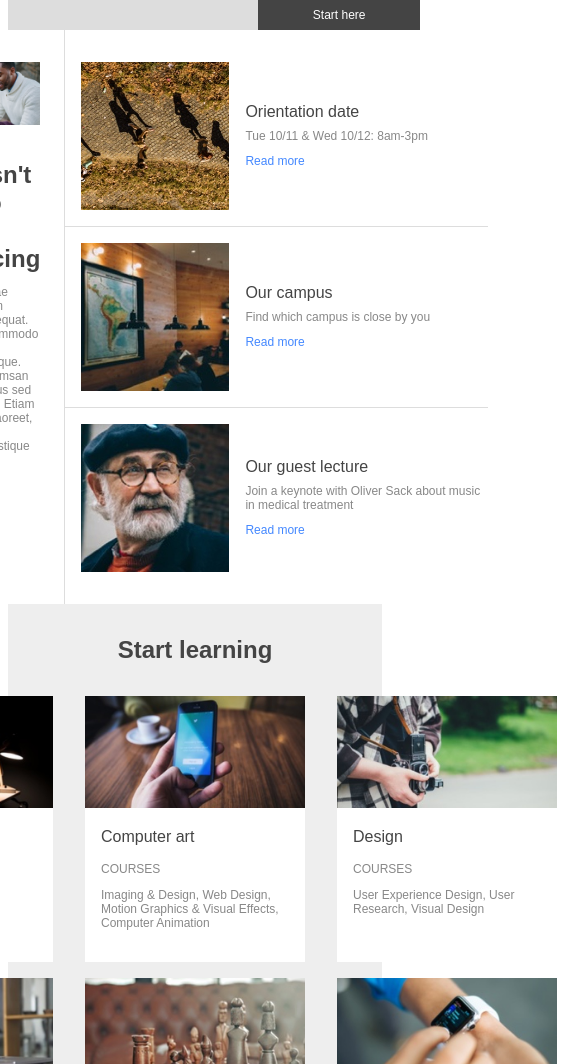
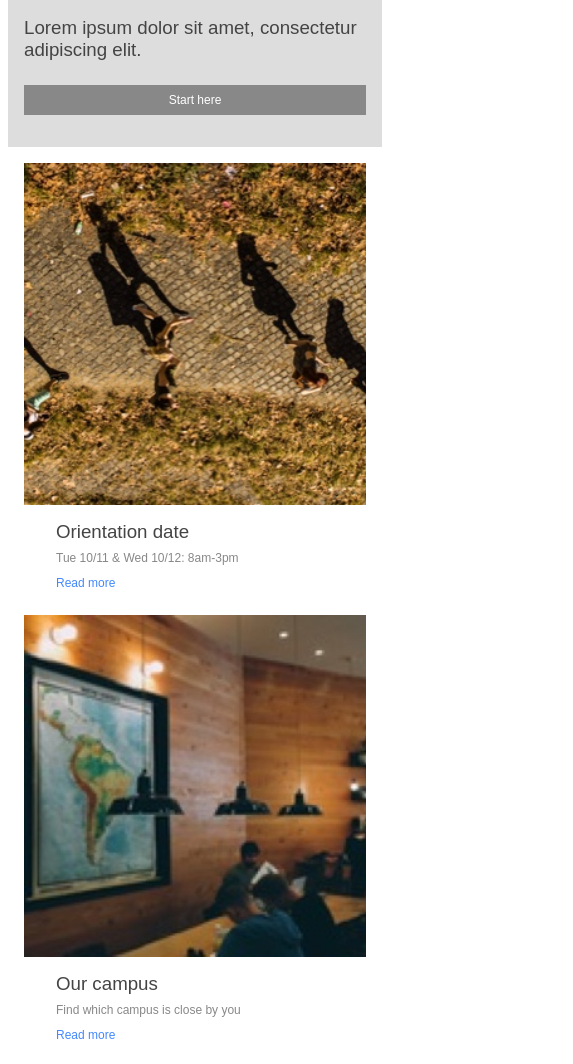
Before and after one commit to cbrosser/ColmarAcademy, a plain HTML site: page index.html in a window 390 px wide. Shown: the part 373-1437 px from the top of the page, 573 px wide, since content can reach past the window. Drawn offline with Linux system fonts and the light colour scheme; a web font is replaced by a local one.

Commit message:
Add formatting for mobile screens

```diff
--- a/resources/css/style.css
+++ b/resources/css/style.css
@@ -44,7 +44,6 @@ h2 {
   margin-top: 2rem;
 }
 h3 {
-  font-size: 1rem;
   font-weight: 500;
 }
 h4 {
@@ -135,6 +134,34 @@ header {
 .button:hover {
   background-color: #888;
 }
+@media only screen and (max-width: 480px) {
+  .banner,
+  .button {
+    background-color: #888;
+  }
+  .banner img {
+    display: none;
+  }
+  .main {
+    width: 100%;
+    padding: 2rem 1rem;
+    margin-top: 11.25rem;
+    background-color: #DDD;
+  }
+  .main h1 {
+    margin: 0;
+  }
+  .main h3 {
+    margin-top: 2rem;
+    margin-bottom: 1.5rem;
+  }
+  .button {
+    margin: 0;
+  }
+  .button:hover {
+    background-color: #444;
+  }
+}
 
 /* Information section styles */
 
@@ -148,6 +175,29 @@ header {
 .info .right {
   padding: 1rem 0;
 }
+@media only screen and (max-width: 480px) {
+  .info .left {
+    display: none;
+  }
+  .info .right {
+    padding: 0 1rem 2rem 1rem;
+    border-bottom: 1px solid #DDD;
+  }
+  .info .right .item {
+    width: 100%;
+    border: none;
+    flex-direction: column;
+    align-items: stretch;
+  }
+  .info .right .item img {
+    width: 100%;
+    height: 35%;
+    margin: 1rem 0;
+  }
+  .info .right .item div {
+    margin: 0 2rem 0.5rem 2rem;
+  }
+}
 
 /* Course grid styles */
 
@@ -159,14 +209,15 @@ header {
   margin-bottom: 1.5rem;
 }
 .grid .item {
-  width: 13.75rem;
   background-color: white;
+  width: 14.75rem;
   margin: 0.5rem 1rem;
   padding-bottom: 1.25rem;
 }
 .grid .item h3,
 .grid .item p {
   margin-left: 1rem;
+  margin-right: 1rem;
 }
 .grid .item h3 {
   margin-top: 1rem;
@@ -174,18 +225,60 @@ header {
 .grid .item p {
   margin-top: 0.25rem;
 }
+@media only screen and (max-width: 480px) {
+  .courses {
+    background-color: white;
+    margin: 0 1rem;
+    padding-bottom: 1.75rem;
+    border-bottom: 1px solid #DDD;
+  }
+  .courses h2 {
+    margin-bottom: 0.75rem;
+  }
+  .grid {
+    width: 100%;
+    flex-direction: column;
+  }
+  .grid .item {
+    width: 100%;
+    height: auto;
+    margin: 0.25rem 0;
+    padding: 0;
+    background-color: #DDD;
+  }
+  .grid .item img,
+  .grid .item p {
+    display: none;
+  }
+  .grid .item h3 {
+    margin: 1rem;
+  }
+}
 
 /* Thesis exhibit section styles */
 
 .thesis h2 {
-  margin-bottom: 1rem;
+  margin-bottom: 2rem;
 }
 .exhibit .left {
-  padding: 1rem 1rem 2rem 1.5rem;
+  padding: 0 1rem 2rem 1.5rem;
 }
 video {
   width: 100%;
-  margin-bottom: 0.5rem;
+  margin-bottom: 1.5rem;
+}
+.exhibit .left h3 {
+  margin-top: 0;
+}
+@media only screen and (max-width: 480px) {
+  .exhibit .left h3,
+  .exhibit .left p,
+  .exhibit .right {
+    display: none;
+  }
+  .exhibit .left {
+    padding: 0;
+  }
 }
 
 /* Footer section styles */
```
